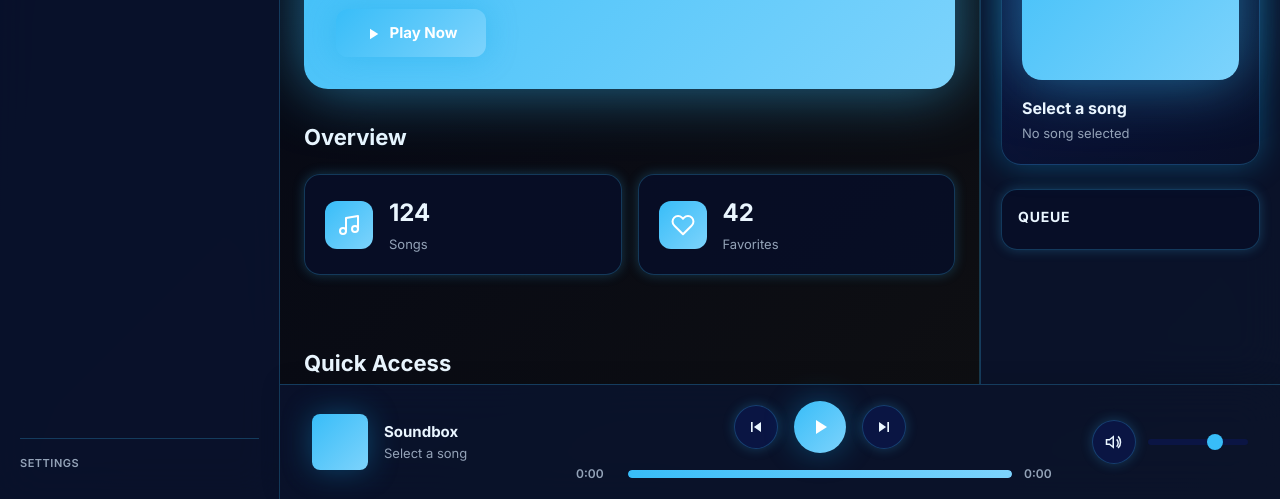
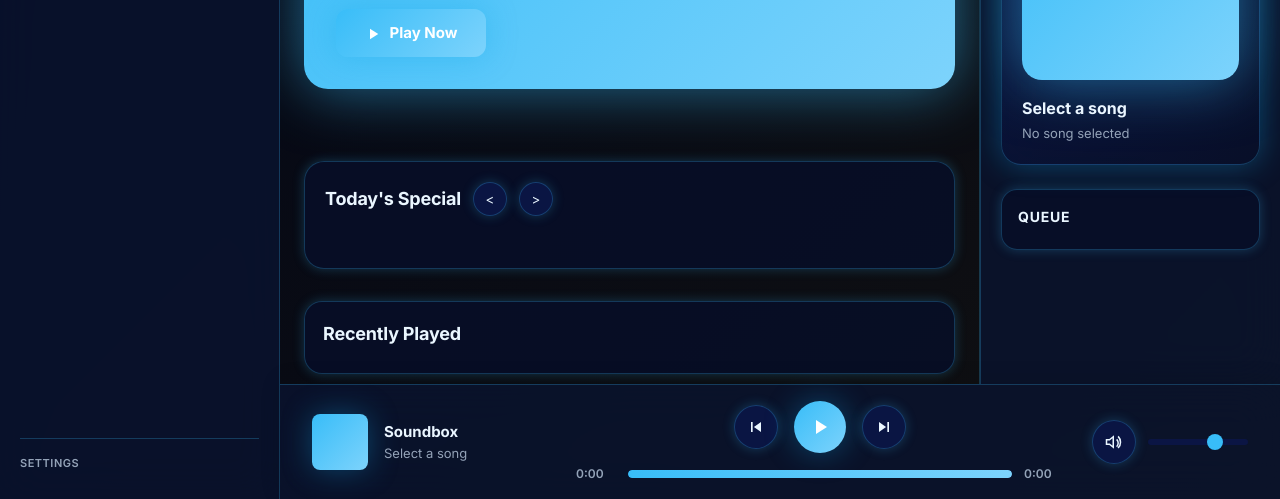
Before and after one commit to 62fpsgaming-hue/Music-App, a plain HTML site: page index.html in a window 1280 px wide. Shown: the part 301-800 px from the top of the page. Drawn offline with Linux system fonts and the light colour scheme.

Commit message:
quick access and overview section update

```diff
--- a/index.html
+++ b/index.html
@@ -103,74 +103,7 @@
               </div>
 
               <div class="home-section">
-                <h3>Overview</h3>
-                <div class="stats-cards-grid">
-                  <div class="stats-card">
-                    <div class="stats-icon">
-                      <!--do not touch the svg  -->
-                      <svg width="24" height="24" viewBox="0 0 24 24" fill="none" stroke="white" stroke-width="2"
-                        stroke-linecap="round" stroke-linejoin="round">
-                        <path d="M9 18V5l12-2v13"></path>
-                        <circle cx="6" cy="18" r="3"></circle>
-                        <circle cx="18" cy="16" r="3"></circle>
-                      </svg>
-                    </div>
-                    <div class="stats-info">
-                      <h4>124</h4>
-                      <p>Songs</p>
-                    </div>
-                  </div>
-                  <div class="stats-card">
-                    <div class="stats-icon">
-                      <!--do not touch the svg  -->
-                      <svg width="24" height="24" viewBox="0 0 24 24" fill="none" stroke="white" stroke-width="2"
-                        stroke-linecap="round" stroke-linejoin="round">
-                        <path
-                          d="M20.84 4.61a5.5 5.5 0 0 0-7.78 0L12 5.67l-1.06-1.06a5.5 5.5 0 0 0-7.78 7.78l1.06 1.06L12 21.23l7.78-7.78 1.06-1.06a5.5 5.5 0 0 0 0-7.78z">
-                        </path>
-                      </svg>
-                    </div>
-                    <div class="stats-info">
-                      <h4>42</h4>
-                      <p>Favorites</p>
-                    </div>
-                  </div>
-                </div>
-              </div>
 
-              <div class="home-section">
-                <h3>Quick Access</h3>
-                <div class="quick-access-grid">
-                  <div class="quick-access-card" onclick="document.querySelector('input[value=\'library\']').click()">
-                    <div class="quick-access-icon">
-                      <!--do not touch the svg  -->
-                      <svg width="24" height="24" viewBox="0 0 24 24" fill="none" stroke="white" stroke-width="2"
-                        stroke-linecap="round" stroke-linejoin="round">
-                        <rect x="3" y="3" width="7" height="7"></rect>
-                        <rect x="14" y="3" width="7" height="7"></rect>
-                        <rect x="14" y="14" width="7" height="7"></rect>
-                        <rect x="3" y="14" width="7" height="7"></rect>
-                      </svg>
-                    </div>
-                    <span>Library</span>
-                  </div>
-                  <div class="quick-access-card" onclick="document.querySelector('input[value=\'playlists\']').click()">
-                    <div class="quick-access-icon">
-                      <!--do not touch the svg  -->
-                      <svg width="24" height="24" viewBox="0 0 24 24" fill="none" stroke="white" stroke-width="2"
-                        stroke-linecap="round" stroke-linejoin="round">
-                        <line x1="8" y1="6" x2="21" y2="6"></line>
-                        <line x1="8" y1="12" x2="21" y2="12"></line>
-                        <line x1="8" y1="18" x2="21" y2="18"></line>
-                        <line x1="3" y1="6" x2="3.01" y2="6"></line>
-                        <line x1="3" y1="12" x2="3.01" y2="12"></line>
-                        <line x1="3" y1="18" x2="3.01" y2="18"></line>
-                      </svg>
-                    </div>
-                    <span>Playlists</span>
-                  </div>
-                </div>
-              </div>
 
             </div>
           </section>
```
